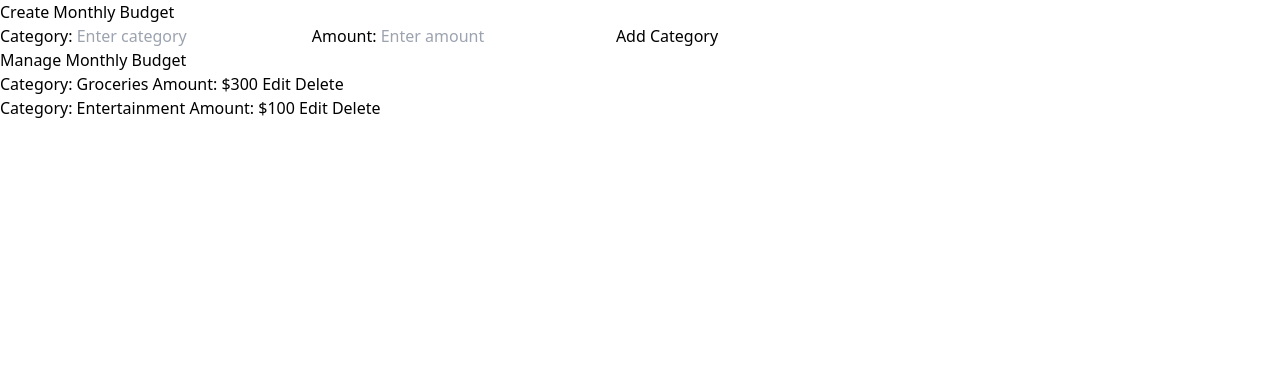
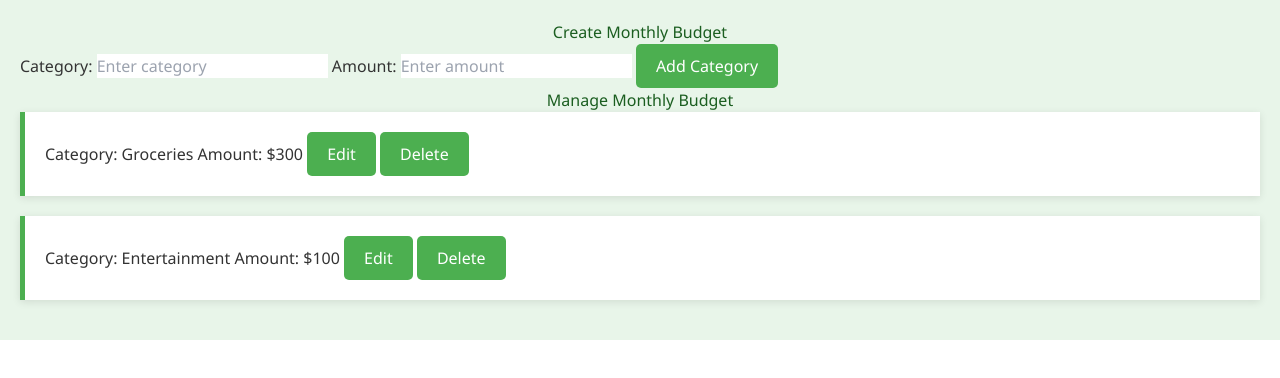
Before and after one commit to tulXoro/smartspendr, a SvelteKit app: page /budget in a window 1280 px wide. Shown: the top 378 px of the page. Built offline with nearby package versions, Linux system fonts and the light colour scheme.

Commit message:
Update +page.svelte to add style

```diff
--- a/src/routes/budget/+page.svelte
+++ b/src/routes/budget/+page.svelte
@@ -29,3 +29,62 @@
     </ul>
   </div>
 </body>
+
+<style>
+    /* General body styles */
+body {
+  font-family: 'Segoe UI', Tahoma, Geneva, Verdana, sans-serif;
+  background-color: #e8f5e9; /* Soft green background */
+  color: #333;
+  margin: 0;
+  padding: 20px;
+}
+
+/* Headings with a deeper green color */
+h2 {
+  color: #1b5e20;
+  text-align: center;
+}
+
+/* Styling for lists to make them fill out more space */
+ul {
+  list-style-type: none;
+  padding: 0;
+  margin: 0;
+}
+
+/* List items with more prominent styling */
+li {
+  background-color: #ffffff;
+  border-left: 5px solid #4caf50; /* Green accent on the side */
+  margin-bottom: 20px;
+  padding: 20px;
+  box-shadow: 0 2px 8px rgba(0,0,0,0.1);
+}
+
+/* Professional and more appealing button styles */
+button {
+  font-size: 1rem;
+  padding: 10px 20px;
+  background-color: #4caf50;
+  color: white;
+  border: none;
+  border-radius: 5px;
+  cursor: pointer;
+  transition: background-color 0.3s;
+}
+
+button:hover {
+  background-color: #388e3c;
+}
+
+/* Full-width container for each section */
+#bill-reminders, #subscription-management {
+  margin: auto;
+  max-width: 800px; /* Limiting max width for better readability */
+  padding: 20px;
+  background-color: #fff;
+  border-radius: 8px;
+  box-shadow: 0 4px 15px rgba(0, 0, 0, 0.1);
+}
+</style>
```
